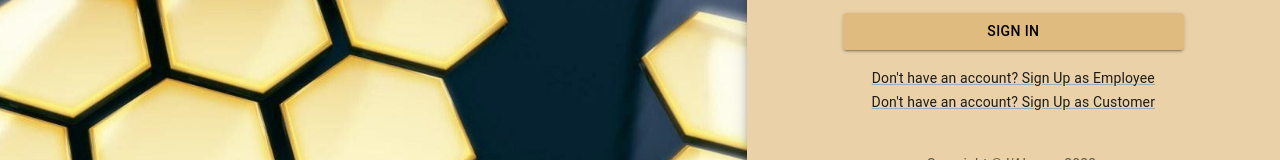
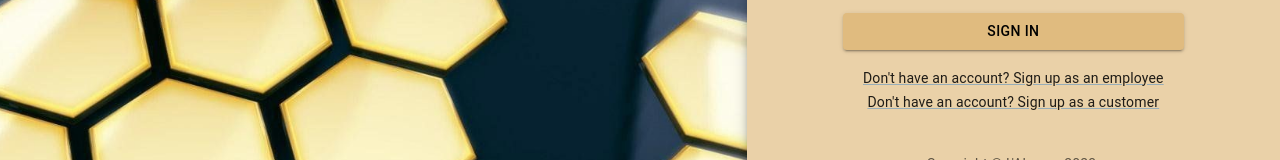
Before and after one commit to sankim11/Smart-Storage-Management-System, a React (Create React App) app in the folder frontend/: page / in a window 1280 px wide. Shown: the part 447-607 px from the top of the page. Built offline with nearby package versions, Linux system fonts and the light colour scheme; no server answers.

Commit message:
minor changes for UI

```diff
--- a/frontend/src/components/Items.js
+++ b/frontend/src/components/Items.js
@@ -41,7 +41,7 @@ export default function Items() {
     <React.Fragment>
       <Title>Items</Title>
       <TextField
-        label="Filter by Supplier Name or Item Name"
+        label="Filter by Item Name or Category"
         variant="outlined"
         value={filter}
         onChange={handleFilterChange}
--- a/frontend/src/components/StorageItems.js
+++ b/frontend/src/components/StorageItems.js
@@ -60,9 +60,9 @@ export default function StorageItems() {
             <TableCell  style={{fontWeight:"bold", width: '15%'}}>Item ID</TableCell>
             <TableCell style={{fontWeight:"bold", width: '20%'}}>Name</TableCell>
             <TableCell style={{fontWeight:"bold", width: '15%'}}>Price</TableCell>
-            <TableCell style={{fontWeight:"bold", width: '15%'}}>Amount</TableCell>
+            <TableCell style={{fontWeight:"bold", width: '20%'}}>Amount Stored</TableCell>
             <TableCell style={{fontWeight:"bold", width: '15%'}}>Capacity</TableCell>
-            <TableCell style={{fontWeight:"bold", width: '20%'}} align="right">Expiry Date</TableCell>
+            <TableCell style={{fontWeight:"bold", width: '10%'}} align="right">Expiry Date</TableCell>
           </TableRow>
         </TableHead>
         <TableBody>
--- a/frontend/src/pages/Login.js
+++ b/frontend/src/pages/Login.js
@@ -333,7 +333,7 @@ export default function Login(props) {
                   variant="body2"
                   style={{ color: "inherit" }}
                 >
-                  {"Don't have an account? Sign Up as Employee"}
+                  {"Don't have an account? Sign up as an employee"}
                 </Link>
               </Grid>
               <Grid item>
@@ -342,7 +342,7 @@ export default function Login(props) {
                   variant="body2"
                   style={{ color: "inherit" }}
                 >
-                  {"Don't have an account? Sign Up as Customer"}
+                  {"Don't have an account? Sign up as a customer"}
                 </Link>
               </Grid>
               <Copyright sx={{ mt: 5 }} />
```
